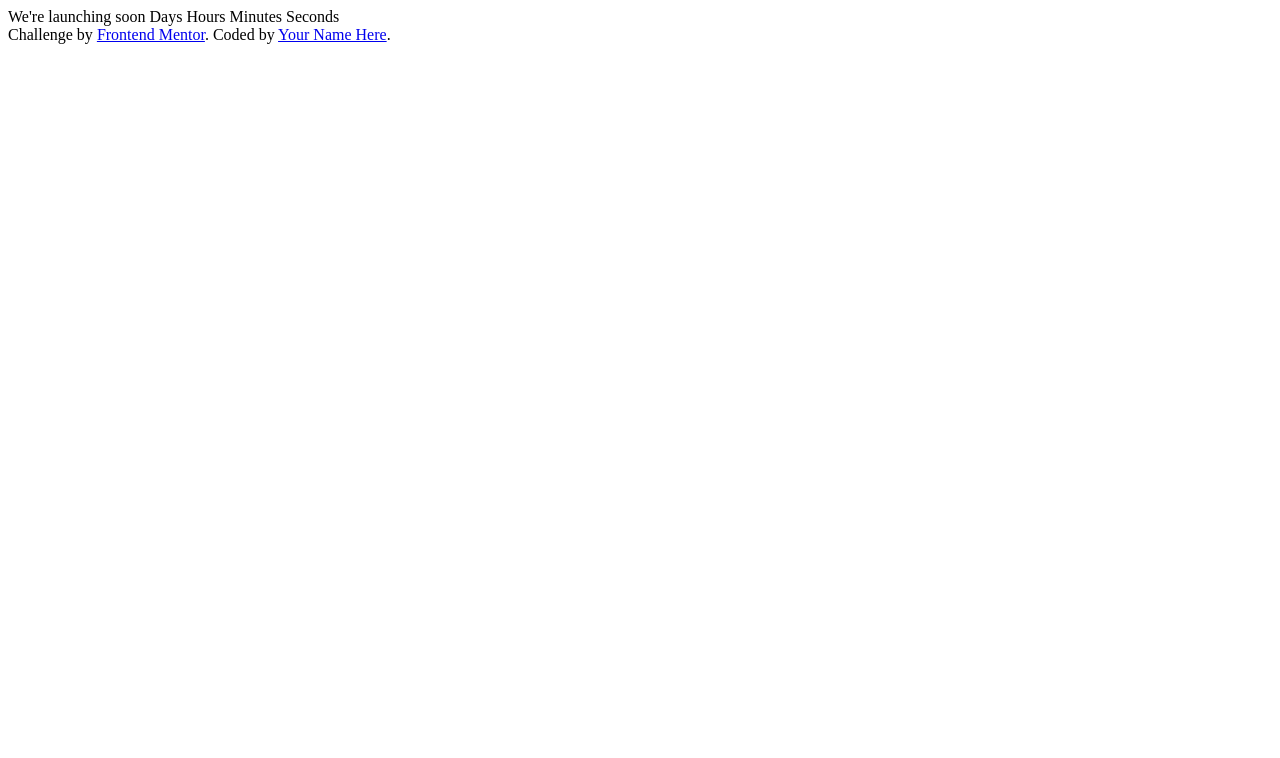
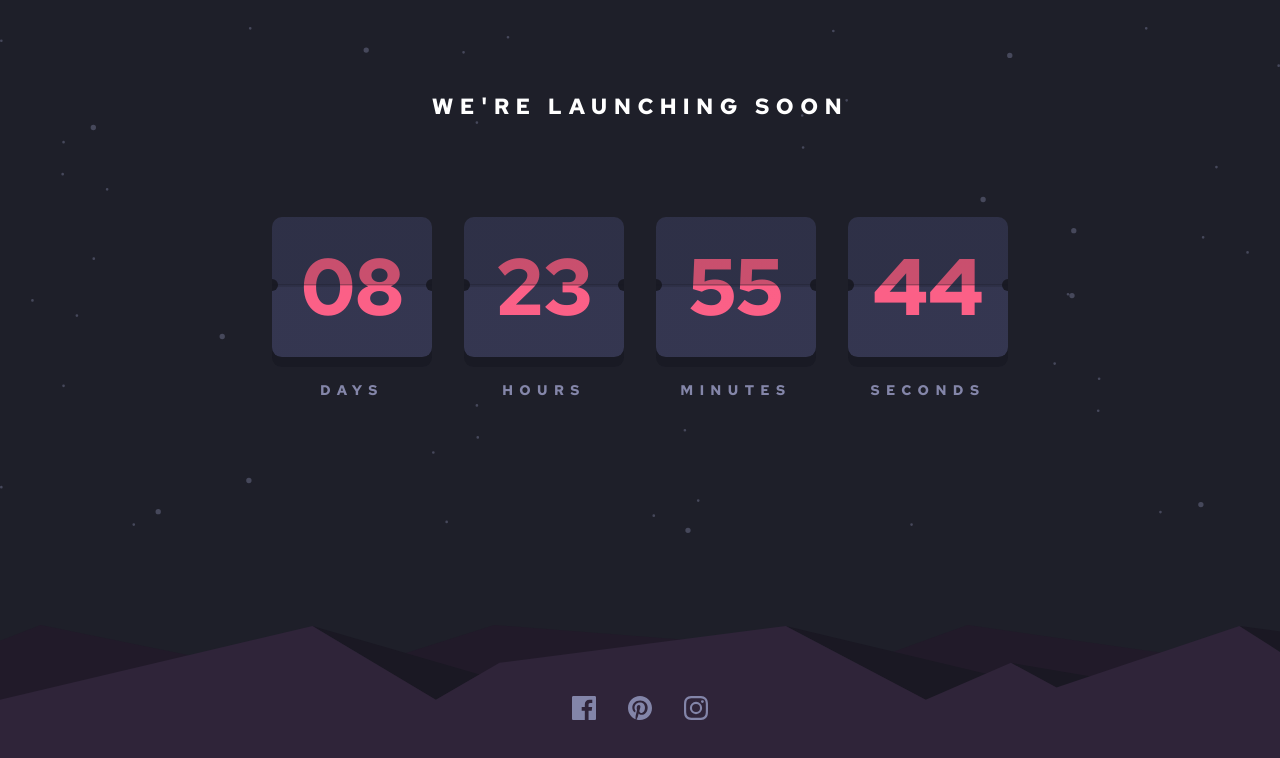
Before and after one commit to subu-v/Launch-Countdown-Timer, a website built with Parcel: page src/index.html in a window 1280 px wide. Built offline with nearby package versions, Linux system fonts and the light colour scheme.

Commit message:
UI is completed.

```diff
--- a/src/index.html
+++ b/src/index.html
@@ -14,21 +14,65 @@
 
     <title>Frontend Mentor | Launch countdown timer</title>
 
+    <link rel="preconnect" href="https://fonts.googleapis.com" />
+    <link rel="preconnect" href="https://fonts.gstatic.com" crossorigin />
+    <link
+      href="https://fonts.googleapis.com/css2?family=Red+Hat+Text:wght@400;500;700&display=swap"
+      rel="stylesheet"
+    />
     <link rel="stylesheet" href="sass/main.scss" />
-    <!-- Feel free to remove these styles or customise in your own stylesheet 👍
-  <style>
-    .attribution { font-size: 11px; text-align: center; }
-    .attribution a { color: hsl(228, 45%, 44%); }
-  </style> -->
   </head>
   <body>
-    We're launching soon Days Hours Minutes Seconds
-
-    <div class="attribution">
-      Challenge by
-      <a href="https://www.frontendmentor.io?ref=challenge" target="_blank"
-        >Frontend Mentor</a
-      >. Coded by <a href="#">Your Name Here</a>.
-    </div>
+    <main class="timer">
+      <div class="timer__container">
+        <h1 class="timer__heading">We're Launching soon</h1>
+        <div class="timer__countdown-container">
+          <div class="timer__time-left">
+            <div class="timer__time-left-box">
+              <div class="timer__time-left-content">08</div>
+            </div>
+            <p class="timer__time-left-desc">Days</p>
+          </div>
+          <div class="timer__time-left">
+            <div class="timer__time-left-box">
+              <div class="timer__time-left-content">23</div>
+            </div>
+            <p class="timer__time-left-desc">Hours</p>
+          </div>
+          <div class="timer__time-left">
+            <div class="timer__time-left-box">
+              <div class="timer__time-left-content">55</div>
+            </div>
+            <p class="timer__time-left-desc">Minutes</p>
+          </div>
+          <div class="timer__time-left">
+            <div class="timer__time-left-box">
+              <div class="timer__time-left-content">44</div>
+            </div>
+            <p class="timer__time-left-desc">Seconds</p>
+          </div>
+        </div>
+      </div>
+    </main>
+    <footer class="timer__footer">
+      <div class="timer__social-icons-container">
+        <img
+          src="../images/icon-facebook.svg"
+          alt=""
+          class="timer__social-icons"
+        />
+        <img
+          src="../images/icon-pinterest.svg"
+          alt=""
+          class="timer__social-icons"
+        />
+        <img
+          src="../images/icon-instagram.svg"
+          alt=""
+          class="timer__social-icons"
+        />
+      </div>
+    </footer>
+    <script src="script.js" defer></script>
   </body>
 </html>
--- a/src/sass/abstracts/_index.scss
+++ b/src/sass/abstracts/_index.scss
@@ -1,2 +1 @@
 @forward "mixins.scss";
-@forward "variables.scss";
--- a/src/sass/base/_base.scss
+++ b/src/sass/base/_base.scss
@@ -0,0 +1,43 @@
+:root {
+  --clr-white: hsl(0, 0%, 100%);
+  --clr-blue-desat: hsl(236, 21%, 26%);
+  --clr-blue-desat-shade: hsl(235, 21%, 23%);
+  --clr-blue-dark: hsl(235, 16%, 14%);
+  --clr-blue-very-dark: hsl(234, 17%, 12%);
+  --clr-blue-grayish: hsl(237, 18%, 59%);
+  --clr-red-soft: hsl(345, 95%, 68%);
+  --clr-red-soft-tint: hsl(345, 53%, 55%);
+}
+
+*,
+::before,
+::after {
+  margin: 0;
+  padding: 0;
+  box-sizing: inherit;
+}
+
+html {
+  font-size: 62.5%;
+}
+
+body,
+main {
+  background-repeat: no-repeat;
+  background-size: contain;
+}
+
+body {
+  box-sizing: border-box;
+  font-family: "Red Hat Text", sans-serif;
+  height: 100vh;
+  background-image: url(../../images/pattern-hills.svg);
+  background-position: bottom;
+  background-color: var(--clr-blue-dark);
+}
+
+main {
+  background-image: url(../../images/bg-stars.svg);
+  background-position: center;
+  height: 70vh;
+}
--- a/src/sass/main.scss
+++ b/src/sass/main.scss
@@ -1,2 +1,130 @@
 @use "abstracts" as *;
 @use "base" as *;
+
+.timer {
+  text-align: center;
+
+  &__container {
+    transform: translateY(30%);
+  }
+
+  &__heading {
+    color: var(--clr-white);
+    font-size: 2.2rem;
+    font-weight: 700;
+    letter-spacing: 6.4px;
+    text-transform: uppercase;
+    margin-bottom: 9.6rem;
+  }
+
+  &__countdown-container {
+    display: flex;
+    gap: 3.2rem;
+    justify-content: center;
+  }
+
+  &__time-left {
+    position: relative;
+
+    &::after {
+      content: "";
+      position: absolute;
+      top: 37%;
+      left: 0;
+      width: 100%;
+      height: 1px;
+      background-color: hsla(235, 18%, 12%, 0.3);
+    }
+  }
+
+  &__time-left-box {
+    background-image: linear-gradient(
+      180deg,
+      var(--clr-blue-desat-shade) 50%,
+      var(--clr-blue-desat) 50%
+    );
+    box-shadow: 0 1rem 0 0 var(--clr-blue-very-dark);
+    border-radius: 10px;
+    margin-bottom: 2.4rem;
+
+    width: 16rem;
+    height: 14rem;
+
+    position: relative;
+    overflow: hidden;
+
+    &::before,
+    &::after {
+      content: "";
+      position: absolute;
+      top: 44%;
+
+      border-radius: 50%;
+      background-color: var(--clr-blue-very-dark);
+      color: var(--clr-blue-very-dark);
+
+      width: 1.25rem;
+      height: 1.25rem;
+    }
+    &::before {
+      left: -4%;
+    }
+    &::after {
+      right: -4%;
+    }
+  }
+
+  &__time-left-content {
+    /* Create the gradient. */
+    background-image: linear-gradient(
+      to bottom,
+      var(--clr-red-soft-tint) 50%,
+      var(--clr-red-soft) 50%
+    );
+
+    /* Use the text as a mask for the background. */
+    /* This will show the gradient as a text color rather than element bg. */
+    background-clip: text;
+    -webkit-background-clip: text;
+    -webkit-text-fill-color: transparent;
+    -moz-background-clip: text;
+    -moz-text-fill-color: transparent;
+
+    font-size: 8rem;
+    font-weight: 700;
+
+    position: absolute;
+    top: 49%;
+    left: 50%;
+    translate: -50% -50%;
+  }
+
+  &__time-left-desc {
+    color: var(--clr-blue-grayish);
+    font-size: 1.4rem;
+    font-weight: 700;
+    text-transform: uppercase;
+    letter-spacing: 6.4px;
+  }
+
+  &__social-icons-container {
+    position: absolute;
+    bottom: 10%;
+    left: 50%;
+    display: flex;
+    gap: 3.2rem;
+    transform: translateX(-50%);
+  }
+
+  &__social-icons {
+    transition: filter 200ms ease;
+    &:hover {
+      cursor: pointer;
+      transform: scale(1.1);
+      filter: invert(47%) sepia(91%) saturate(1100%) hue-rotate(311deg)
+        brightness(102%) contrast(97%);
+      // I got this filter perfectly converted (hex code to its filter color) with this codepen link
+      //  (https://codepen.io/sosuke/pen/Pjoqqp),
+    }
+  }
+}
--- /dev/null
+++ b/src/script.js
@@ -0,0 +1,3 @@
+// const n = document.querySelector(".timer__time-left-content");
+
+// n.textContent = 16;
```
Also changed, not shown: dist/bg-stars.4fc09c35.svg (added), dist/favicon-32x32.e61c6e6e.png (added), dist/icon-facebook.7cbeb4d6.svg (added), dist/icon-instagram.8c033008.svg (added), dist/icon-pinterest.cc31a255.svg (added), dist/index.html, dist/pattern-hills.e7fe464d.svg (added), src/sass/abstracts/_variables.scss (deleted), style-guide.md (line endings or trailing spaces), 6 other files.
